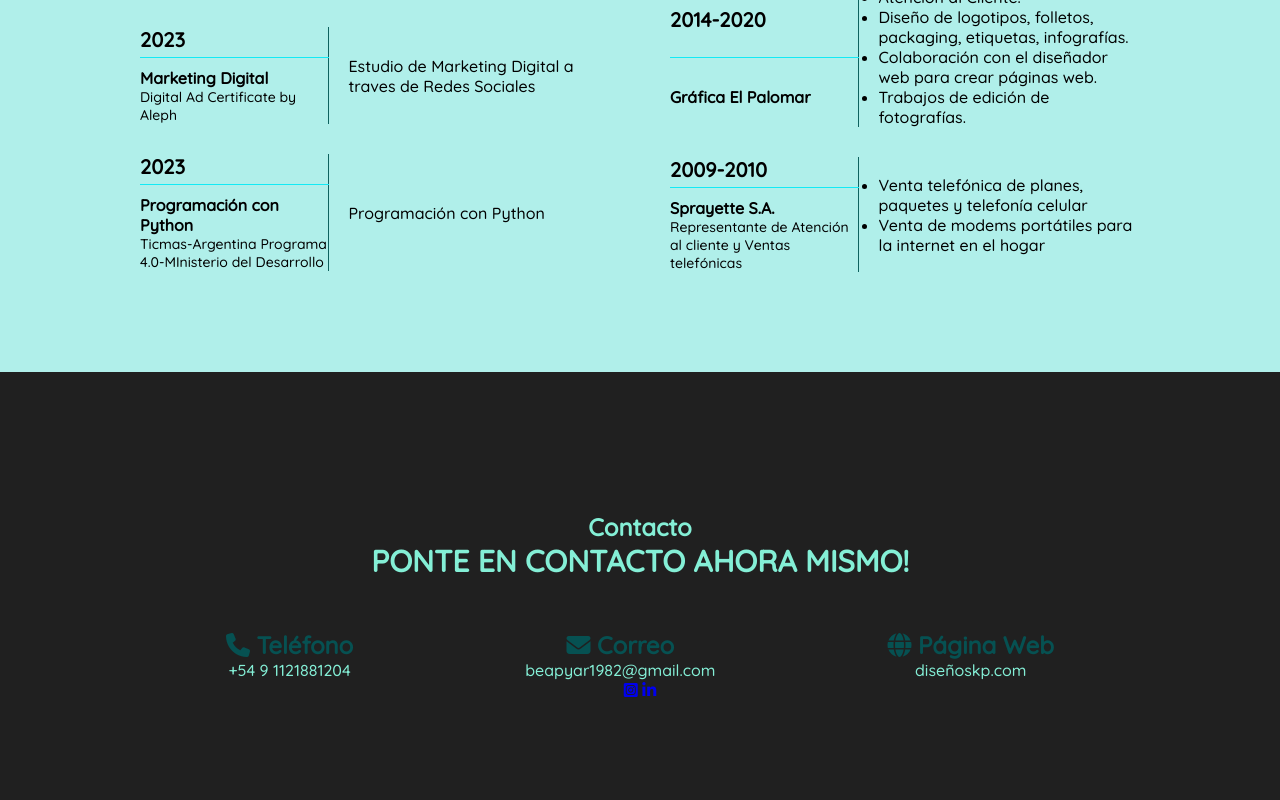
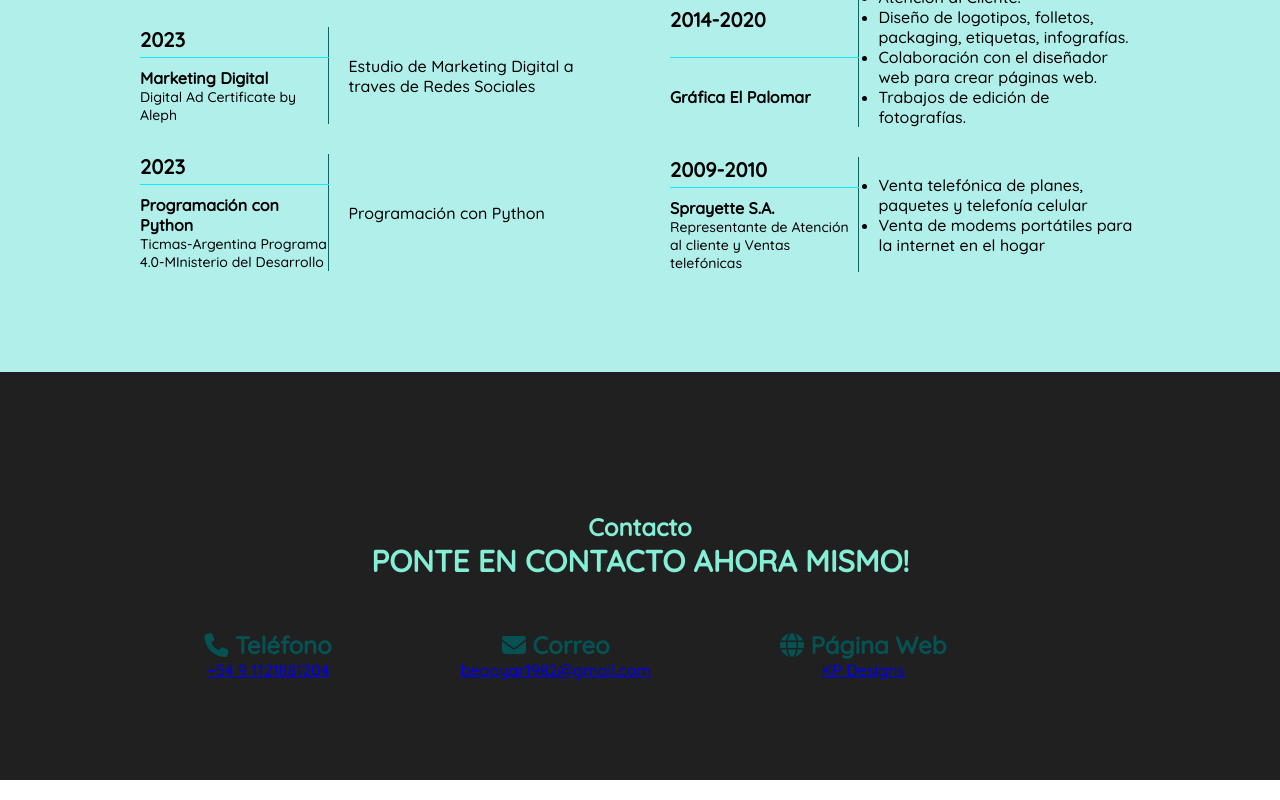
Before and after one commit to karyparra1982/karyparra1982.github.io, a plain HTML site: page index.html in a window 1280 px wide. Shown: the part 2379-3179 px from the top of the page. Drawn offline with Linux system fonts and the light colour scheme.

Commit message:
Add files via upload

```diff
--- a/index.html
+++ b/index.html
@@ -335,28 +335,23 @@
                     <h2>
                         <i class="fa-solid fa-phone"></i> Teléfono
                     </h2>
-                    <span class="info-contacto"> +54 9 1121881204
-                    </span>
+                    <span class="info-contacto"> <a href="https://wa.me/+5491121881204"> +54 9 1121881204 </a></span>
                 </div>
                 <div class="col">
                     <h2>
                         <i class="fa-solid fa-envelope"></i> Correo
                     </h2>
-                    <span class="info-contacto"> beapyar1982@gmail.com</span>
+                    <span class="info-contacto"> <a href="mailto:beapyar1982@gmail.com">beapyar1982@gmail.com</a></span>
                 </div>
                 <div class="col">
                     <h2>
                         <i class="fa-solid fa-globe"></i> Página Web
                     </h2>
-                    <span class="info-contacto">diseñoskp.com</span>
+                    <span class="info-contacto"><a href="https://karyparra1982.github.io/karyparraweb.github.io/">KP Designs</a></span>
+                </div>
+                <div class="col">
                 </div>
             </div>
-            <!-- a revisar -->
-            <div class="redes">
-                <a href="#"><i class="fa-brands fa-square-instagram"></i></a>
-                <a href="#"><i class="fa-brands fa-linkedin-in"></i></a>
-            </div>
-
         </div>
     </section>
     <script src="cv.js"></script>
```
